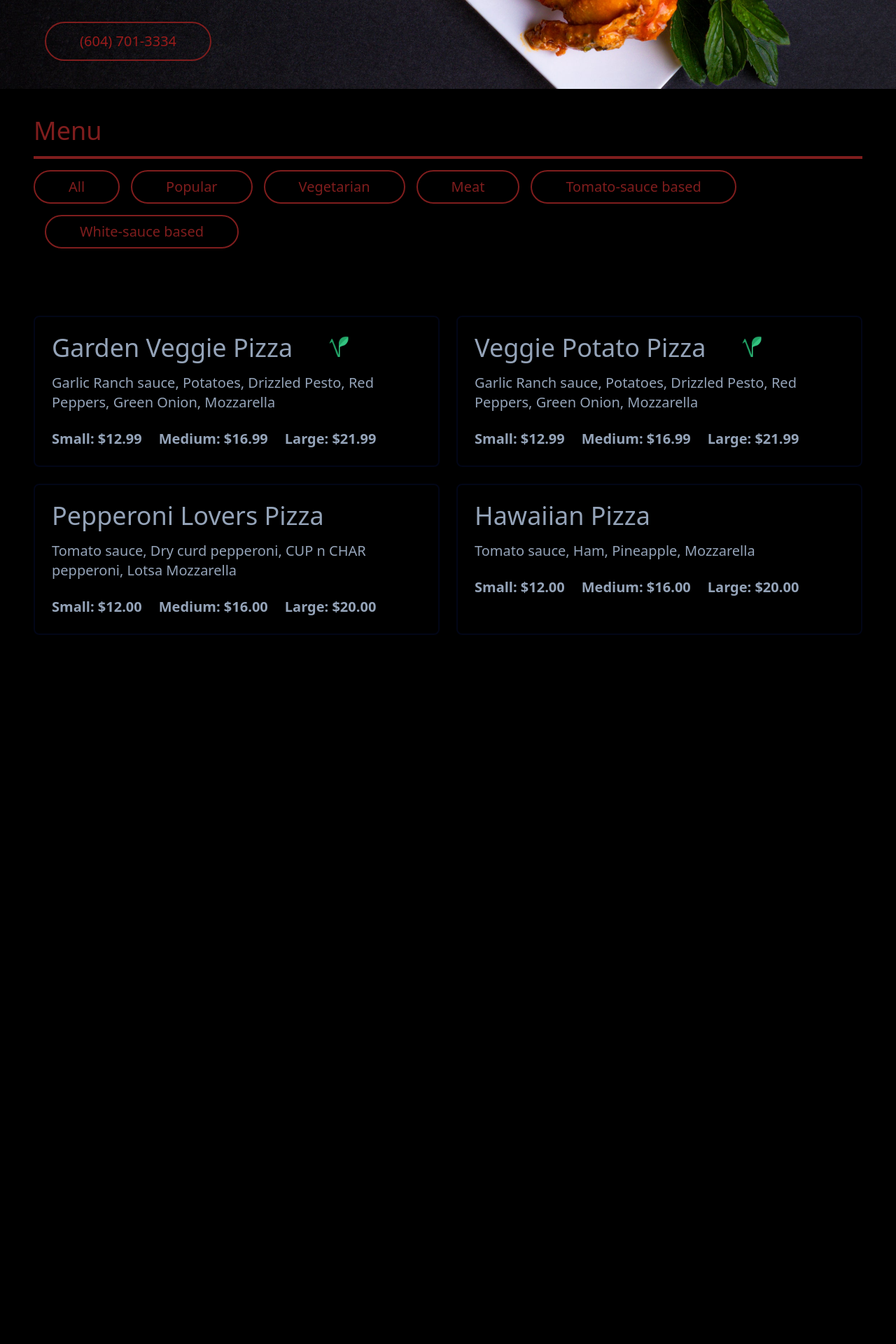
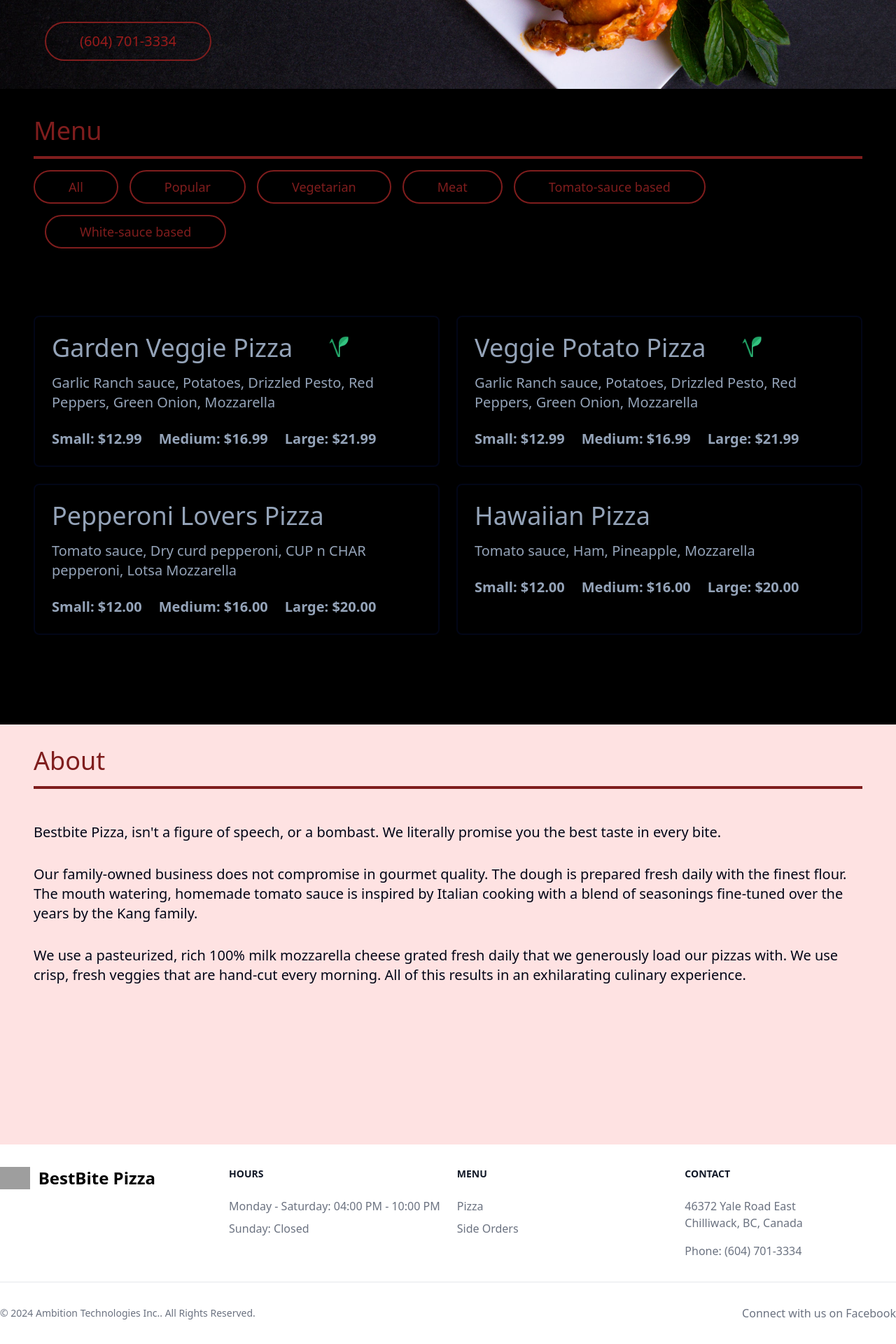
Before and after one commit to harjot85/best-bite, a React (Vite) app: page / in a window 1280 px wide. Shown: the part 681-2601 px from the top of the page at 70% size. Before the commit the page ends 1684 px from the top, so only its background shows below. Built offline with nearby package versions, Linux system fonts and the light colour scheme; grey boxes are pictures that could not be loaded.

Commit message:
Add About and Footer

```diff
--- /dev/null
+++ b/src/components/Footer/footer.tsx
@@ -0,0 +1,94 @@
+import data from "../../data/data.json";
+
+export const Footer = () => {
+  const { name, phoneNumber, address } = data.business;
+  const { city, country, province, street } = address;
+  return (
+    <footer className="bg-white dark:bg-gray-900">
+      <div className="mx-auto w-full max-w-screen-xl p-4 lg:p-0 py-6 lg:py-8">
+        <div className="md:flex md:justify-between">
+          <div className="mb-6 md:mb-0">
+            <a href="https://flowbite.com/" className="flex items-center">
+              <img
+                src="https://flowbite.com/docs/images/logo.svg"
+                className="h-8 me-3"
+                alt="FlowBite Logo"
+              />
+              <span className="self-center text-2xl font-semibold whitespace-nowrap dark:text-white">
+                {name}
+              </span>
+            </a>
+          </div>
+          <div className="grid grid-cols-2 gap-8 sm:gap-6 sm:grid-cols-3">
+            <div>
+              <h2 className="mb-6 text-sm font-semibold text-gray-900 uppercase dark:text-white">
+                Hours
+              </h2>
+              <ul className="text-gray-500 dark:text-gray-400 font-medium">
+                <li className="mb-2">
+                  <div>Monday - Saturday: 04:00 PM - 10:00 PM</div>
+                </li>
+                <li>
+                  <div>Sunday: Closed</div>
+                </li>
+              </ul>
+            </div>
+            <div>
+              <h2 className="mb-6 text-sm font-semibold text-gray-900 uppercase dark:text-white">
+                Menu
+              </h2>
+              <ul className="text-gray-500 dark:text-gray-400 font-medium">
+                <li className="mb-2">
+                  <a href="#" className="hover:underline ">
+                    Pizza
+                  </a>
+                </li>
+                <li>
+                  <a href="#" className="hover:underline">
+                    Side Orders
+                  </a>
+                </li>
+              </ul>
+            </div>
+            <div>
+              <h2 className="mb-6 text-sm font-semibold text-gray-900 uppercase dark:text-white">
+                Contact
+              </h2>
+              <ul className="text-gray-500 dark:text-gray-400 font-medium">
+                <li className="mb-4">
+                  <div>{street}</div>
+                  {city}, {province}, {country}
+                </li>
+                <li>
+                  <span>Phone: </span>
+                  <a className="hover:underline" href={`tel:${phoneNumber}`}>
+                    {phoneNumber}
+                  </a>
+                </li>
+              </ul>
+            </div>
+          </div>
+        </div>
+        <hr className="my-6 border-gray-200 sm:mx-auto dark:border-gray-700 lg:my-8" />
+        <div className="sm:flex sm:items-center sm:justify-between">
+          <span className="text-sm text-gray-500 sm:text-center dark:text-gray-400">
+            © 2024{" "}
+            <a href="https://flowbite.com/" className="hover:underline">
+              Ambition Technologies Inc.
+            </a>
+            . All Rights Reserved.
+          </span>
+          <div className="flex mt-4 sm:justify-center sm:mt-0">
+            <a
+              href="#"
+              className="text-gray-500 hover:text-gray-900 dark:hover:text-white"
+            >
+              Connect with us on Facebook
+              <span className="sr-only">Facebook page</span>
+            </a>
+          </div>
+        </div>
+      </div>
+    </footer>
+  );
+};
--- a/src/data/data.json
+++ b/src/data/data.json
@@ -2,10 +2,21 @@
   "business": {
     "name": "BestBite Pizza",
     "phoneNumber": "(604) 701-3334",
+    "address": {
+      "street": "46372 Yale Road East",
+      "city": "Chilliwack",
+      "province": "BC",
+      "country": "Canada"
+    },
     "navbarOptions": ["Menu", "Contact", "About"],
     "configuration": {
       "colorA": "text-red-900",
       "colorB": ""
+    },
+    "aboutText": {
+      "lineOne": "Bestbite Pizza, isn't a figure of speech, or a bombast. We literally promise you the best taste in every bite.",
+      "lineTwo": "Our family-owned business does not compromise in gourmet quality. The dough is prepared fresh daily with the finest flour. The mouth watering, homemade tomato sauce is inspired by Italian cooking with a blend of seasonings fine-tuned over the years by the Kang family.",
+      "lineThree": "We use a pasteurized, rich 100% milk mozzarella cheese grated fresh daily that we generously load our pizzas with. We use crisp, fresh veggies that are hand-cut every morning. All of this results in an exhilarating culinary experience."
     },
     "menu": [
       {
@@ -60,12 +71,7 @@
       {
         "name": "Hawaiian Pizza",
         "classification": "meat",
-        "ingredients": [
-          "Tomato sauce",
-          "Ham",
-          "Pineapple",
-          "Mozzarella"
-        ],
+        "ingredients": ["Tomato sauce", "Ham", "Pineapple", "Mozzarella"],
         "sizes": [
           { "name": "Small", "price": "$12.00" },
           { "name": "Medium", "price": "$16.00" },
--- a/src/pages/about-page.tsx
+++ b/src/pages/about-page.tsx
@@ -1,7 +1,23 @@
+import { RedBar } from "./home-page";
+import data from "../data/data.json";
+
 const AboutPage = () => {
+  const { lineOne, lineTwo, lineThree } = data.business.aboutText;
   return (
-    <div>MenuPage</div>
-  )
-}
+    <>
+      <div className="text-slate-950 mt-20 pt-8 px-12 bg-red-100 lg:h-[75vh]">
+        <div className="text-4xl">
+          <p className="text-red-900 mb-4">About</p>
+          <RedBar height="h-1" />
+          <div className="py-12 text-lg lg:text-xl flex flex-col space-y-8">
+            <p>{lineOne}</p>
+            <p>{lineTwo}</p>
+            <p>{lineThree}</p>
+          </div>
+        </div>
+      </div>
+    </>
+  );
+};
 
-export default AboutPage
+export default AboutPage;
--- a/src/pages/footer-page.tsx
+++ b/src/pages/footer-page.tsx
@@ -1,6 +1,8 @@
+import { Footer } from "../components/Footer/footer"
+
 const FooterPage = () => {
   return (
-    <div>FooterPage</div>
+    <Footer/>
   )
 }
 
--- a/src/pages/menu-page.tsx
+++ b/src/pages/menu-page.tsx
@@ -1,9 +1,26 @@
 import { RedBar } from "./home-page";
 import data from "../data/data.json";
 import Vegetarian from "../assets/vegetarian.png";
+import { useState } from "react";
 
 const MenuPage = () => {
   const { menu } = data.business;
+
+  const [menuList, setMenuList] = useState(menu);
+
+  const filters = [
+    "All",
+    "Popular",
+    "Vegetarian",
+    "Meat",
+    "Tomato-sauce based",
+    "White-sauce based",
+  ];
+
+  const handlePillClick = () => {
+    console.log("Pill Click handler");
+  };
+
   return (
     <div className="text-white mt-20 mx-12">
       <div className="text-4xl">
@@ -12,15 +29,12 @@ const MenuPage = () => {
       </div>
 
       <div className=" mb-24 flex flex-wrap space-x-4">
-        <Pill text="All" onClick={() => {}} />
-        <Pill text="Popular" onClick={() => {}} />
-        <Pill text="Vegetarian" onClick={() => {}} />
-        <Pill text="Meat" onClick={() => {}} />
-        <Pill text="Tomato-sauce based" onClick={() => {}} />
-        <Pill text="White-sauce based" onClick={() => {}} />
+        {filters.map((filter) => (
+          <Pill key={filter} text={filter} onClick={handlePillClick} />
+        ))}
       </div>
       <div className="grid lg:grid-cols-2 lg:gap-6">
-        {menu.map((item) => (
+        {menuList.map((item) => (
           <MenuItem key={item.name} item={item} />
         ))}
       </div>
@@ -73,7 +87,7 @@ const Pill = ({ text, onClick }: Pill) => {
   return (
     <button
       onClick={onClick}
-      className="text-red-900 text-sm md:text-lg lg:text-xl
+      className="text-red-900 text-sm md:text-lg
     border-solid border-2 border-red-900 rounded-full
     px-6 lg:px-12 py-2 lg:py-2 mt-4"
     >
```
